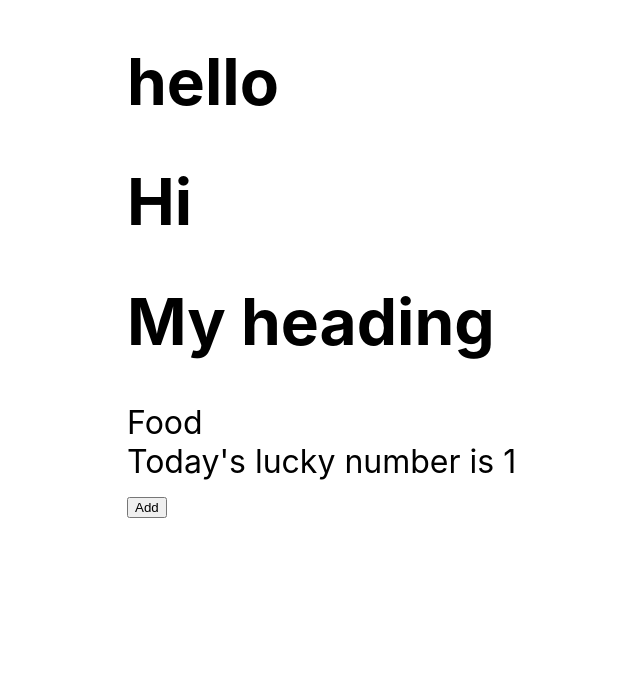
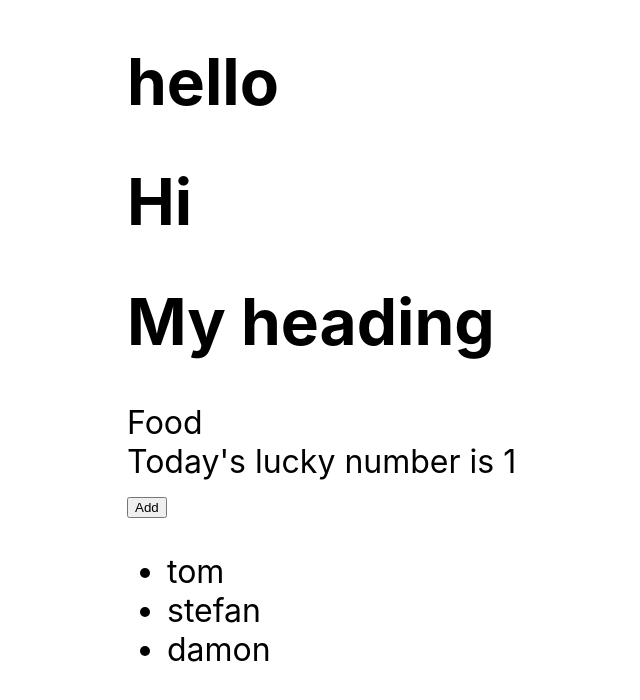
Before and after one commit to Chen-Stefan/Typereact, a React (Create React App) app: page / in a window 1280 px wide. Shown: the top 700 px of the page, without its empty margins (113-753 px from the left). Built offline with nearby package versions, Linux system fonts and the light colour scheme.

Commit message:
Make a list using generic types

```diff
--- a/src/App.tsx
+++ b/src/App.tsx
@@ -6,46 +6,80 @@ function Heading({ title }: { title: string }) {
   return <h1>{title}</h1>;
 }
 
-function HeadingWithContent({ children }: { children: ReactNode }): ReactElement {
+function HeadingWithContent({
+  children,
+}: {
+  children: ReactNode;
+}): ReactElement {
   return <h1>{children}</h1>;
 }
 
 const defaulfContainerProps = {
-  heading: <strong>My heading</strong>
-}
+  heading: <strong>My heading</strong>,
+};
 
-type ContainerProps = {children: ReactNode} & typeof defaulfContainerProps
+type ContainerProps = { children: ReactNode } & typeof defaulfContainerProps;
 
-function Container({heading, children} : ContainerProps): ReactElement {
-  return <div><h1>{heading}</h1>{children}</div>
+function Container({ heading, children }: ContainerProps): ReactElement {
+  return (
+    <div>
+      <h1>{heading}</h1>
+      {children}
+    </div>
+  );
 }
 // Children 指的是两个tag中间夹的内容
-Container.defaultProps = defaulfContainerProps
+Container.defaultProps = defaulfContainerProps;
 
 // Functional props
 function TextWithNumber({
-  children
-} : {
-  children: (num: number) => ReactNode
+  children,
+}: {
+  children: (num: number) => ReactNode;
 }) {
-  const [state, setState] = React.useState<number>(1)
+  const [state, setState] = React.useState<number>(1);
 
   return (
     <div>
+      <div>{children(state)}</div>
       <div>
-        {children(state)}
+        <button onClick={() => setState(state + 1)}>Add</button>
       </div>
-      <div><button onClick={() => setState(state + 1)}>Add</button></div>
     </div>
-  )
+  );
+}
+
+// Make a list using generic types
+function List<listItem>({
+  items,
+  render,
+}: {
+  items: listItem[];
+  render: (item: listItem) => ReactNode;
+}) {
+  return (
+    <ul>
+      {items.map((item, index) => (
+        <li key={index}>{render(item)}</li>
+      ))}
+    </ul>
+  );
 }
 function App() {
   return (
     <div>
       <Heading title={"hello"}></Heading>
-      <HeadingWithContent><strong>Hi</strong></HeadingWithContent>
+      <HeadingWithContent>
+        <strong>Hi</strong>
+      </HeadingWithContent>
       <Container>Food</Container>
-      <TextWithNumber>{(num: number) => <div>Today's lucky number is {num}</div>}</TextWithNumber>
+      <TextWithNumber>
+        {(num: number) => <div>Today's lucky number is {num}</div>}
+      </TextWithNumber>
+      <List
+        items={["Tom", "Stefan", "Damon"]}
+        render={(item: string) => <div>{item.toLowerCase()}</div>}
+      ></List>
     </div>
   );
 }
```
